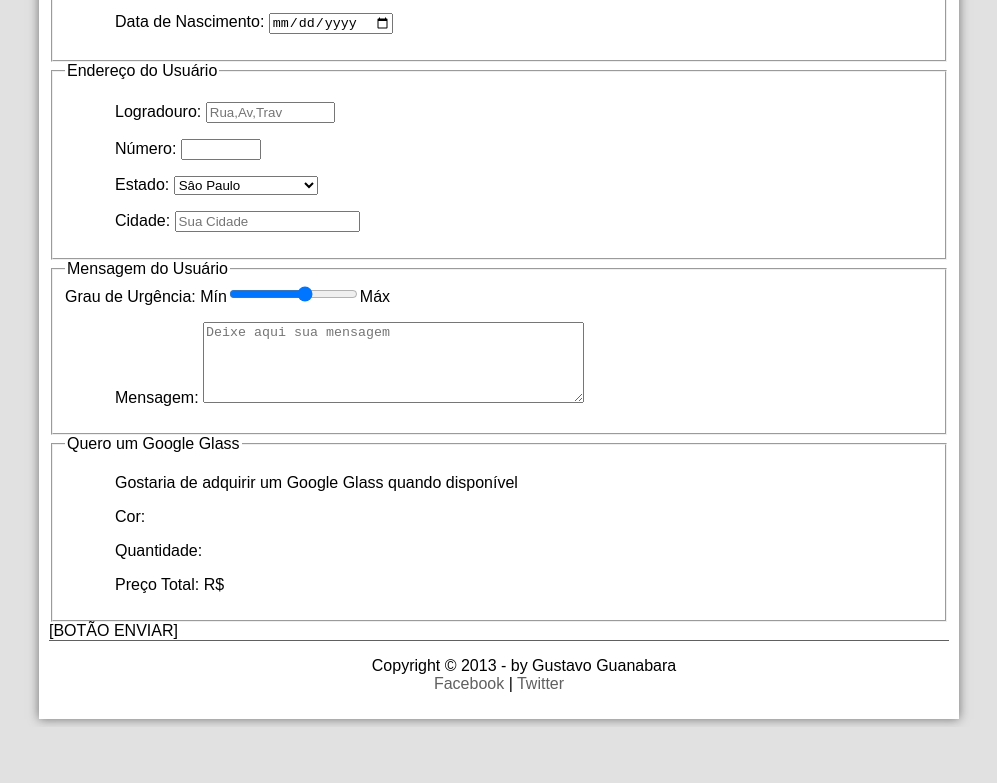
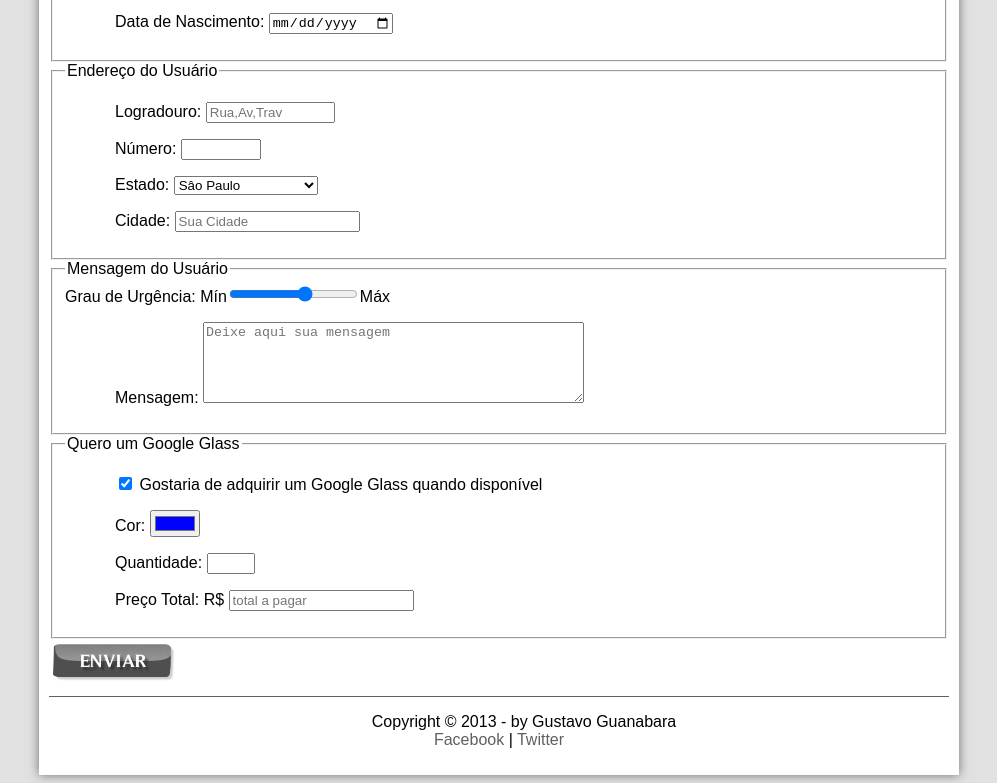
Before and after one commit to leandroluizpereira/html5-css3-site-google-glass, a plain HTML site: page fale-conosco.html in a window 1280 px wide. Shown: the part 557-1340 px from the top of the page, without its empty margins (141-1138 px from the left). Before the commit the page ends 1284 px from the top, so only its background shows below. Drawn offline with Linux system fonts and the light colour scheme; a script that the page names is missing.

Commit message:
function
parte funcional usado javascriptis calc_tot();

```diff
--- a/fale-conosco.html
+++ b/fale-conosco.html
@@ -7,6 +7,14 @@
         <link rel="stylesheet" href="_css/estilo.css">
         <link rel="stylesheet" href="_css/form.css">
         <script src="_javascript/funcoes.js"></script>
+        <script>
+            function calc_total(){
+                var qtd= parseInt(document.getElementById('cQtd').value);
+                tot = qtd *1500;
+                document.getElementById('cTot').value =tot;
+
+            }
+        </script>
     </header>
 
     <body >
@@ -47,7 +55,7 @@
 
 
 
-<form method="GET" id="fContato" action="mailto:leandro.2306llp@gmail.com"> <!--use o post de vez o get  para  quando  for para mais segurança por exemplo informações de cartâo de crédito-->
+<form method="GET" id="fContato" action="mailto:leandro.2306llp@gmail.com" oninput="calc_total();"> <!--use o post de vez o get  para  quando  for para mais segurança por exemplo informações de cartâo de crédito-->
     <fieldset id="usuario">
         <legend>
             Identificação do Usuário
@@ -107,14 +115,16 @@
     	<legend>
             Quero um Google Glass
         </legend>
-    	    <p><label for="cPed">Gostaria de adquirir um Google Glass quando
+    	    <p> <input type="checkbox" name="tPed" id="cPed" checked>
+                <label for="cPed">Gostaria de adquirir um Google Glass quando
             disponível</label></p>
-    	    <p><label for="cCor">Cor:</label></p>
-    	    <p><label for="cQtd">Quantidade:</label></p>
-    	    <p> <label for="cTol">Preço Total: R$</label> </p>
+    	    <p><label for="cCor">Cor:</label> <input type="color" name="tCor" id="cCor" value="#0000ff"></p>
+    	    <p><label for="cQtd">Quantidade:</label> <input type="number" name="tQtd" id="cQtd" min="0" max="5"></p>
+    	    <p> <label for="cTot">Preço Total: R$</label> <input type="text" name="tTot" id="cTot" placeholder="total a pagar"randonly>  </p>
     </fieldset>
 
-    [BOTÃO ENVIAR]
+
+    <input type="image" name="tEnviar" src="_imagens/botao-enviar.png">
 </form>
 
 <footer id="rodape">
```
